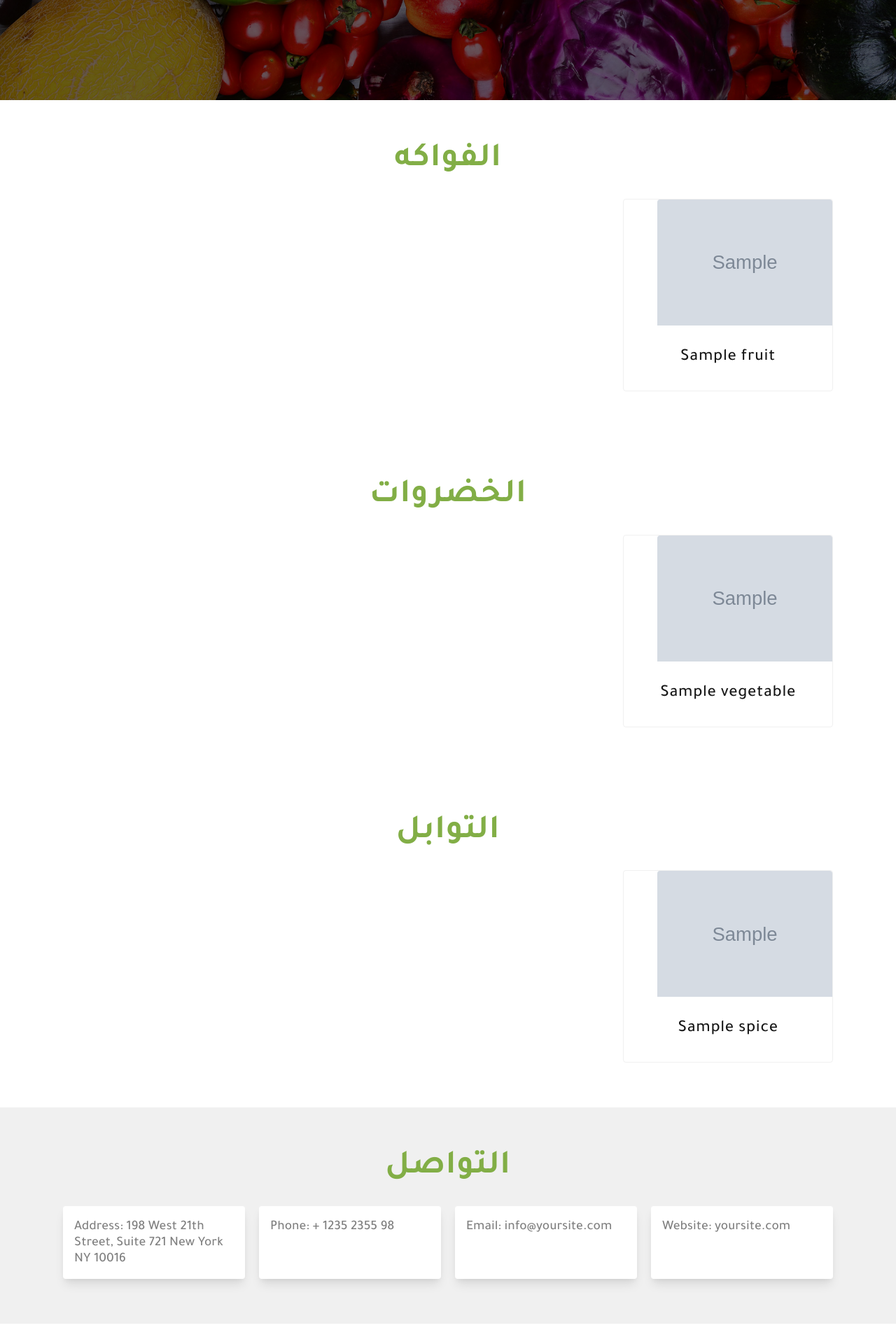
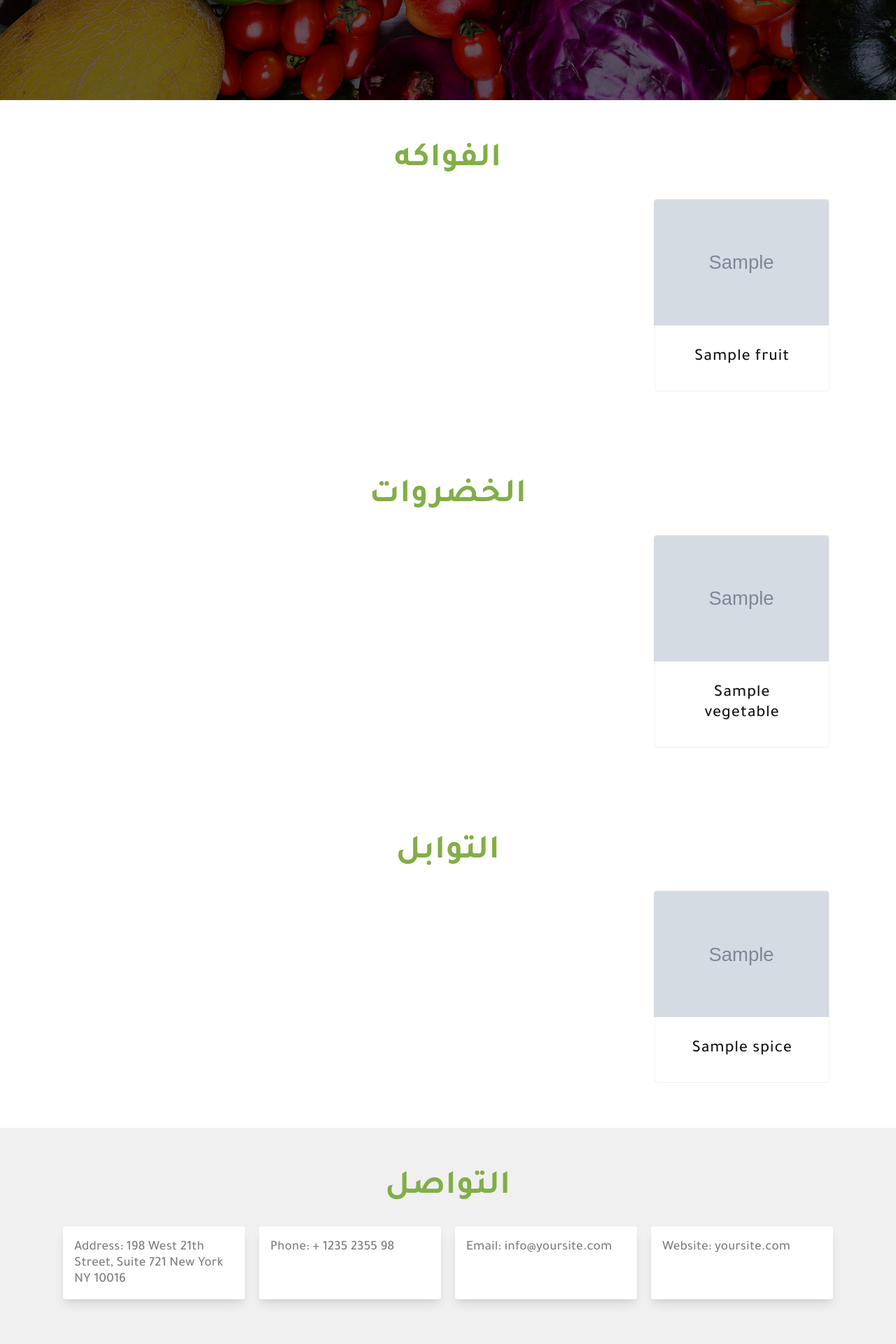
Before and after one commit to Momen-2/El-Wafaa-Website, a Django app: template base/templates/base/home.html in a window 1280 px wide. Shown: the part 657-2577 px from the top of the page at 70% size. Before the commit the page ends 2548 px from the top, so only its background shows below. Run offline with Django 3.2, Linux system fonts and the light colour scheme; the template is opened without the code that fills it: most values are stand-ins (such as "Sample title", 1, 10 or a date in 2020); grey boxes marked "Sample" are stand-in pictures.

Commit message:
Solve an issue with the design

```diff
--- a/static/css/style.css
+++ b/static/css/style.css
@@ -328,7 +328,7 @@ section h2 {
   border-radius: var(--border-radius);
   border: 1px solid var(--color-3);
   transition: var(--transition);
-  width: 300px;
+  width: 250px;
 }
 .products .product:hover {
   box-shadow: var(--shadow-4);
@@ -336,7 +336,7 @@ section h2 {
 .products .product .image {
   border-radius: var(--border-radius) var(--border-radius) 0 0;
   height: 180px;
-  width: 300px;
+  width: 250px;
 }
 .products .product .product-info {
   padding: 0 1em;
@@ -351,22 +351,10 @@ section h2 {
   .products {
     grid-template-columns: repeat(3, minmax(0, 1fr));
   }
-  .product {
-    width: 300px;
-  }
-  .products .product .image {
-    width: 300px;
-  }
 }
 @media (min-width: 992px) {
   .products {
     grid-template-columns: repeat(4, minmax(0, 1fr));
-  }
-  .product {
-    width: 250px;
-  }
-  .products .product .image {
-    width: 250px;
   }
 }
 
```
